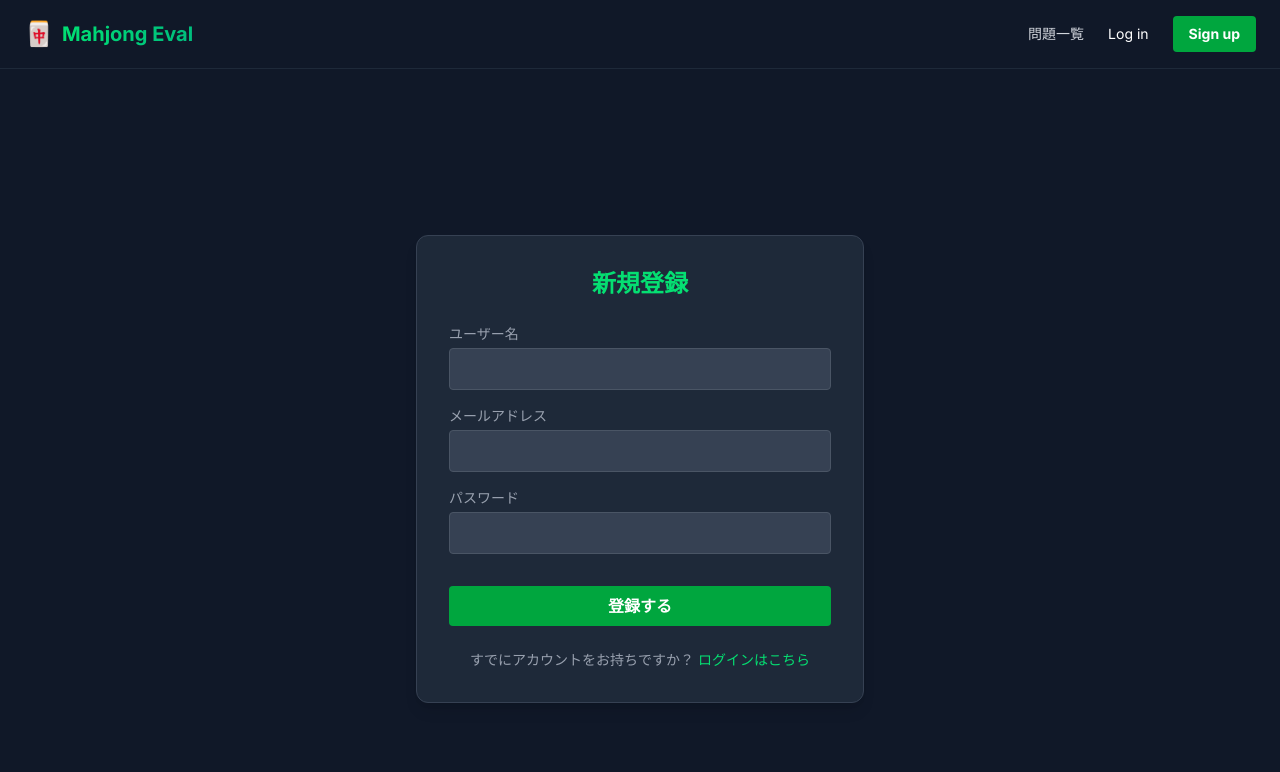
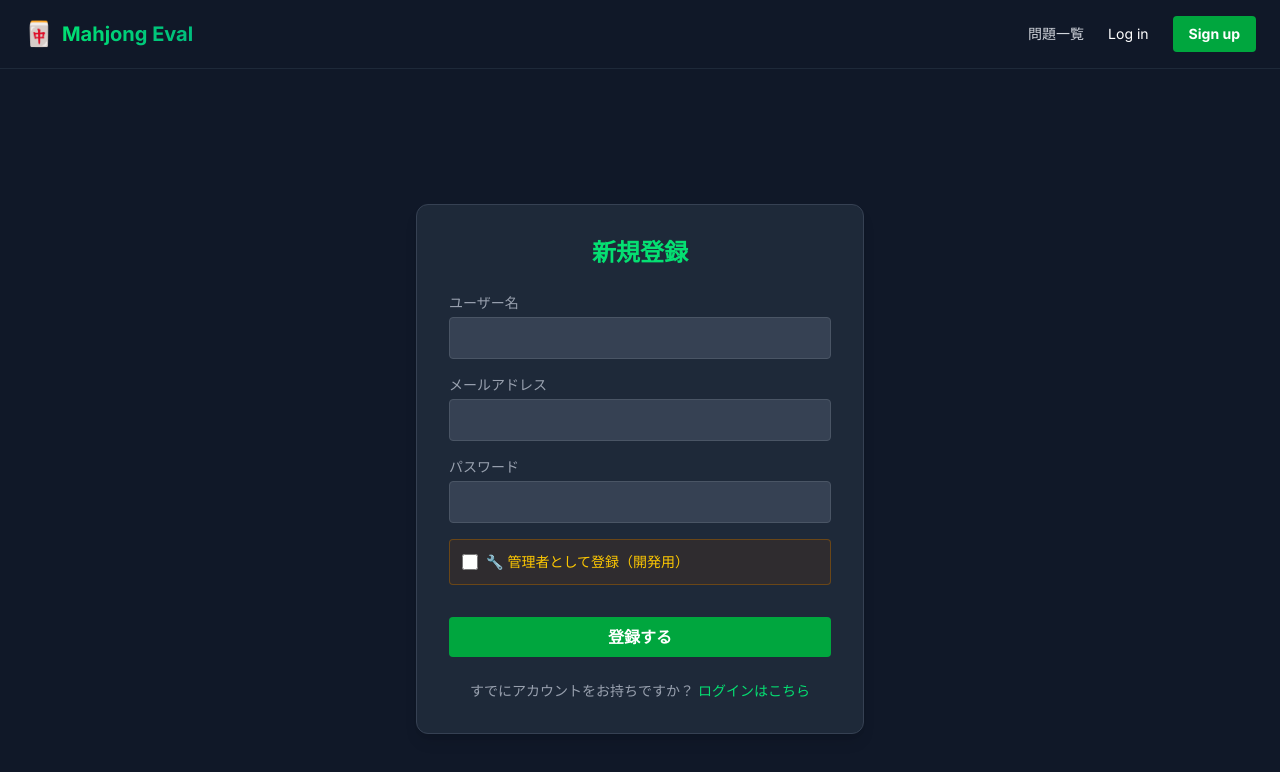
Before and after one commit to Omj-8/nishimu, a Next.js app in the folder frontend/: page /signup in a window 1280 px wide. Shown: the top 772 px of the page. Built offline with nearby package versions, Linux system fonts and the light colour scheme.

Commit message:
Refactor frontend : admin, youser devided

```diff
--- a/frontend/src/app/signup/page.tsx
+++ b/frontend/src/app/signup/page.tsx
@@ -10,6 +10,7 @@ export default function Signup() {
     name: '',
     email: '',
     password: '',
+    role: 'user', // 追加: デフォルトは一般ユーザー
   });
 
   const handleSubmit = async (e: React.FormEvent) => {
@@ -71,6 +72,20 @@ export default function Signup() {
             />
           </div>
 
+          {/* 開発用: 管理者として登録 */}
+          <div className="flex items-center gap-2 bg-yellow-900/20 p-3 rounded border border-yellow-700/50">
+            <input
+              type="checkbox"
+              id="isAdmin"
+              checked={formData.role === 'admin'}
+              onChange={(e) => setFormData({ ...formData, role: e.target.checked ? 'admin' : 'user' })}
+              className="w-4 h-4"
+            />
+            <label htmlFor="isAdmin" className="text-sm text-yellow-400 cursor-pointer">
+              🔧 管理者として登録（開発用）
+            </label>
+          </div>
+
           <button
             type="submit"
             className="mt-4 bg-green-600 hover:bg-green-500 text-white font-bold py-2 rounded transition"
```
